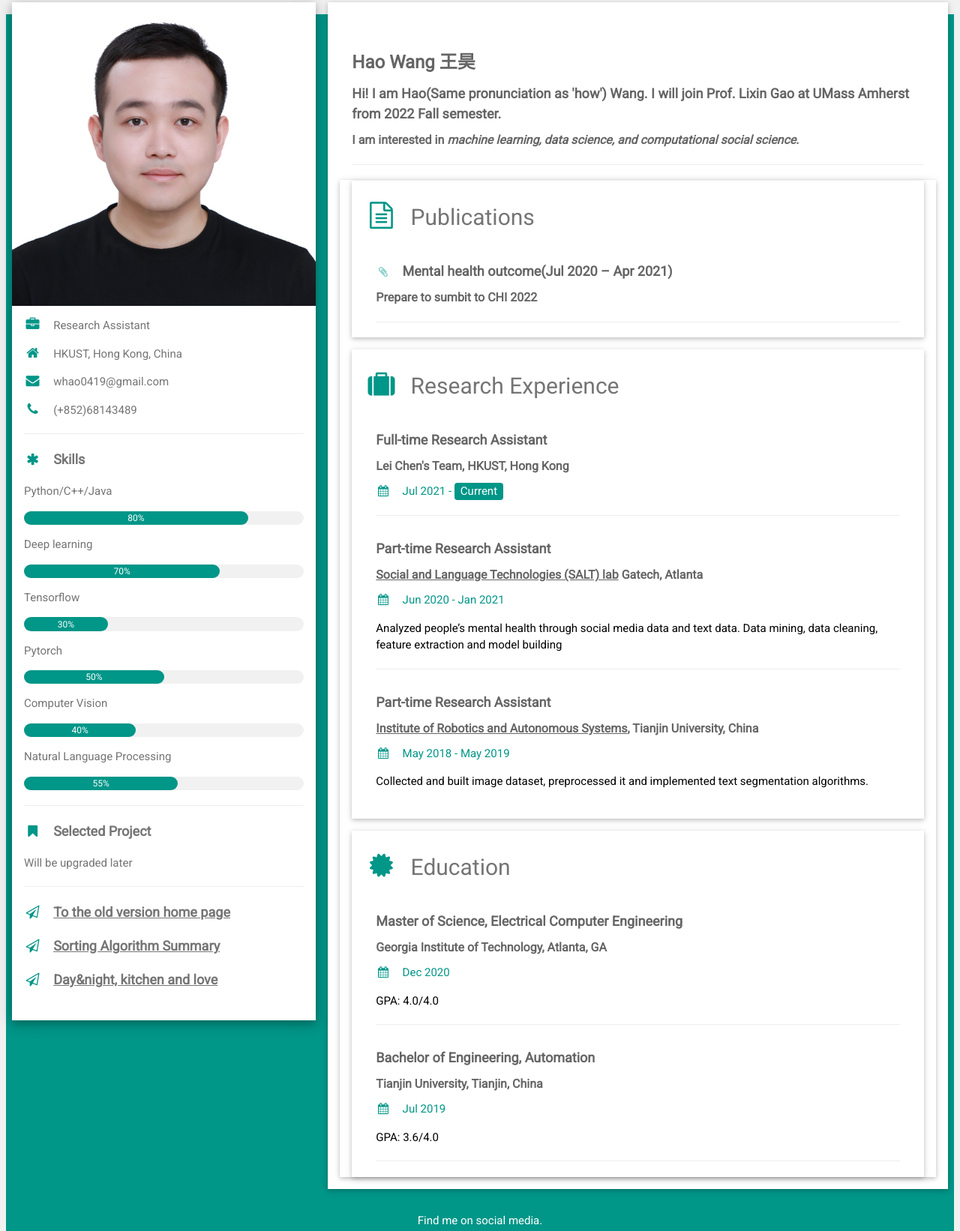
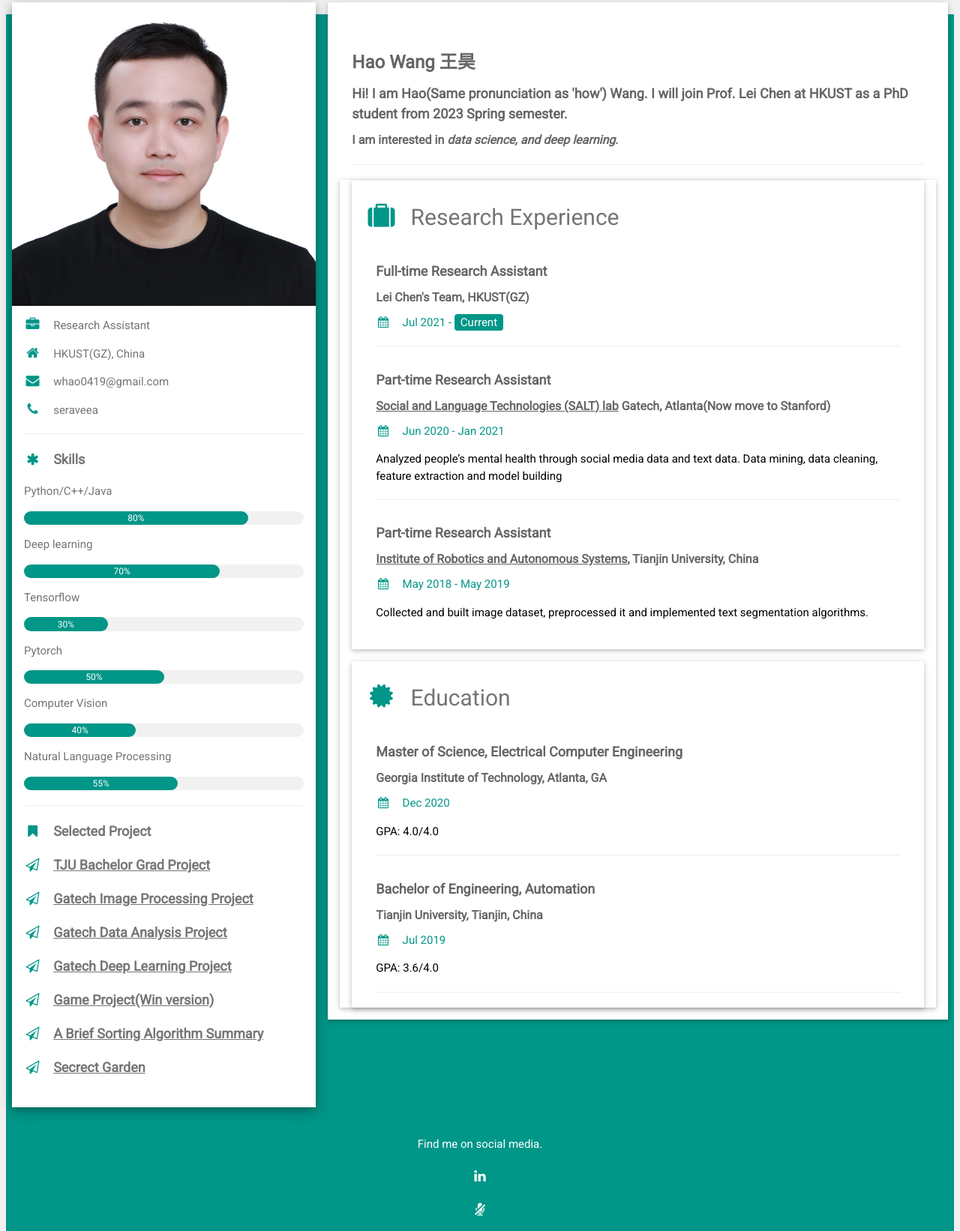
Before and after one commit to seraveea/seraveea.github.io, a plain HTML site: page index.html in a window 1280 px wide. Shown: the part 13-1655 px from the top of the page at 75% size. Drawn offline with nearby package versions, Linux system fonts and the light colour scheme.

Commit message:
new page

```diff
--- a/index.html
+++ b/index.html
@@ -29,9 +29,9 @@ html,body,h1,h2,h3,h4,h5,h6 {font-family: "Roboto", sans-serif}
         </div>
         <div class="w3-container">
           <p><i class="fa fa-briefcase fa-fw w3-margin-right w3-large w3-text-teal"></i>Research Assistant</p>
-          <p><i class="fa fa-home fa-fw w3-margin-right w3-large w3-text-teal"></i>HKUST, Hong Kong, China</p>
+          <p><i class="fa fa-home fa-fw w3-margin-right w3-large w3-text-teal"></i>HKUST(GZ), China</p>
           <p><i class="fa fa-envelope fa-fw w3-margin-right w3-large w3-text-teal"></i>whao0419@gmail.com</p>
-          <p><i class="fa fa-phone fa-fw w3-margin-right w3-large w3-text-teal"></i>(+852)68143489</p>
+          <p><i class="fa fa-phone fa-fw w3-margin-right w3-large w3-text-teal"></i>seraveea</p>
           <hr>
 
           <p class="w3-large"><b><i class="fa fa-asterisk fa-fw w3-margin-right w3-text-teal"></i>Skills</b></p>
@@ -73,11 +73,14 @@ html,body,h1,h2,h3,h4,h5,h6 {font-family: "Roboto", sans-serif}
           </div>
           <hr>
           <p class="w3-large"><b><i class="fa fa-bookmark fa-fw w3-margin-right w3-text-teal"></i>Selected Project</b></p>
-          <p>Will be upgraded later</p>
-          <hr>
-          <p class="w3-large"><b><a href=old_index.html><i class="fa fa-paper-plane-o fa-fw w3-margin-right w3-text-teal"></i>To the old version home page</a></b></p>
-          <p class="w3-large"><b><a href=sort_algorithm_summary.pdf><i class="fa fa-paper-plane-o fa-fw w3-margin-right w3-text-teal"></i>Sorting Algorithm Summary</a></b></p>
-          <p class="w3-large"><b><a href=dkl.html><i class="fa fa-paper-plane-o fa-fw w3-margin-right w3-text-teal"></i>Day&night, kitchen and love</a></b></p>
+          <p class="w3-large"><b><a href=bs_paper.pdf><i class="fa fa-paper-plane-o fa-fw w3-margin-right w3-text-teal"></i>TJU Bachelor Grad Project</a></b></p>
+          <p class="w3-large"><b><a href=dip_paper.pdf><i class="fa fa-paper-plane-o fa-fw w3-margin-right w3-text-teal"></i>Gatech Image Processing Project</a></b></p>
+          <p class="w3-large"><b><a href=Is_Lyft_really_cheaper_than_taxi.pdf><i class="fa fa-paper-plane-o fa-fw w3-margin-right w3-text-teal"></i>Gatech Data Analysis Project</a></b></p>
+          <p class="w3-large"><b><a href=8803_DLT_Final_Report.pdf><i class="fa fa-paper-plane-o fa-fw w3-margin-right w3-text-teal"></i>Gatech Deep Learning Project</a></b></p>
+          <p class="w3-large"><b><a href="https://drive.google.com/open?id=1dwBZgIMt_BAbwls52tX5PyYl1K-5RLFO"><i class="fa fa-paper-plane-o fa-fw w3-margin-right w3-text-teal"></i>Game Project(Win version)</a></b></p>
+          <!-- <p class="w3-large"><b><a href=old_index.html><i class="fa fa-paper-plane-o fa-fw w3-margin-right w3-text-teal"></i>To the old version home page</a></b></p> -->
+          <p class="w3-large"><b><a href=sort_algorithm_summary.pdf><i class="fa fa-paper-plane-o fa-fw w3-margin-right w3-text-teal"></i>A Brief Sorting Algorithm Summary</a></b></p>
+          <p class="w3-large"><b><a href=other.html><i class="fa fa-paper-plane-o fa-fw w3-margin-right w3-text-teal"></i>Secrect Garden</a></b></p>
           <!-- <p class="w3-large w3-text-theme"><b><i class="fa fa-globe fa-fw w3-margin-right w3-text-teal"></i>Languages</b></p>
           <p>English</p>
           <div class="w3-light-grey w3-round-xlarge">
@@ -106,15 +109,15 @@ html,body,h1,h2,h3,h4,h5,h6 {font-family: "Roboto", sans-serif}
         <h2 class="w3-text-grey w3-padding-16"></h2>
         <div class="w3-container">
           <h3 class="w3-opacity"><b>Hao Wang 王昊</b>
-          <h5 class="w3-opacity"><b>Hi! I am Hao(Same pronunciation as 'how') Wang. I will join Prof. Lixin Gao at UMass Amherst from 2022 Fall semester. </b></h5>
-          <h6 class="w3-opacity"><b>I am interested in <strong><em>machine learning, data science, and computational social science</em></strong>.</b></h6>
+          <h5 class="w3-opacity"><b>Hi! I am Hao(Same pronunciation as 'how') Wang. I will join Prof. Lei Chen at HKUST as a PhD student from 2023 Spring semester. </b></h5>
+          <h6 class="w3-opacity"><b>I am interested in <strong><em>data science, and deep learning</em></strong>.</b></h6>
           <p></p>
           <hr>
         </div>
         <div class="w3-container w3-card w3-white w3-margin-bottom">
 
 
-          <div class="w3-container w3-card w3-white w3-margin-bottom">
+          <!-- <div class="w3-container w3-card w3-white w3-margin-bottom">
             <h2 class="w3-text-grey w3-padding-16"><i class="fa fa-file-text-o fa-fw w3-margin-right w3-xxlarge w3-text-teal" aria-hidden="true"></i>Publications</h2>
             <div class="w3-container">
               <h5 class="w3-opacity"><i class="fa fa-paperclip fa-fw w3-margin-right w3-medium w3-text-teal" aria-hidden="true"></i><b>Mental health outcome(Jul 2020 – Apr 2021) </b></h5>
@@ -122,20 +125,20 @@ html,body,h1,h2,h3,h4,h5,h6 {font-family: "Roboto", sans-serif}
               <p></p>
               <hr>
             </div>
-          </div>
+          </div> -->
 
       <div class="w3-container w3-card w3-white w3-margin-bottom">
         <h2 class="w3-text-grey w3-padding-16"><i class="fa fa-suitcase fa-fw w3-margin-right w3-xxlarge w3-text-teal"></i>Research Experience</h2>
         <div class="w3-container">
           <h5 class="w3-opacity"><b>Full-time Research Assistant </b></h5>
-          <h6 class="w3-opacity"><b>Lei Chen's Team, HKUST, Hong Kong </b></h6>
+          <h6 class="w3-opacity"><b>Lei Chen's Team, HKUST(GZ)</b></h6>
           <h7 class="w3-text-teal"><i class="fa fa-calendar fa-fw w3-margin-right"></i>Jul 2021 - <span class="w3-tag w3-teal w3-round">Current</span></h7>
           <p></p>
           <hr>
         </div>
         <div class="w3-container">
           <h5 class="w3-opacity"><b>Part-time Research Assistant</b></h5>
-          <h6 class="w3-opacity"><b><a href=https://www.cc.gatech.edu/~dyang888/group.html>Social and Language Technologies (SALT) lab</a> Gatech, Atlanta</b></h6>
+          <h6 class="w3-opacity"><b><a href=https://cs.stanford.edu/~diyiy/group.html>Social and Language Technologies (SALT) lab</a> Gatech, Atlanta(Now move to Stanford)</b></h6>
           <h7 class="w3-text-teal"><i class="fa fa-calendar fa-fw w3-margin-right"></i>Jun 2020 - Jan 2021</h7>
           <p>Analyzed people’s mental health through social media data and text data. Data mining, data cleaning, feature extraction and model building</p>
           <hr>
@@ -183,7 +186,8 @@ html,body,h1,h2,h3,h4,h5,h6 {font-family: "Roboto", sans-serif}
   <!-- <i class="fa fa-snapchat w3-hover-opacity"></i> -->
   <!-- <i class="fa fa-pinterest-p w3-hover-opacity"></i> -->
   <!-- <i class="fa fa-twitter w3-hover-opacity"></i> -->
-  <i class="fa fa-linkedin w3-hover-opacity" href="https://www.linkedin.com/in/hao-wang-3b2a301a1/" target="_blank"></i>
+  <p class="w3-large"><b><a href="https://www.linkedin.com/in/hao-wang-3b2a301a1/"><i class="fa fa-linkedin w3-hover-opacity"></i></a></b></p>
+  <p class="w3-large"><b><a href=covid.html><i class="fa fa-microphone-slash w3-hover-opacity"></i></a></b></p>
   <p>Powered by <a href="https://www.w3schools.com/w3css/default.asp" target="_blank">w3.css</a></p>
 </footer>
 
```
Also changed, not shown: covid.html (added, +46 -0 lines), other.html (renamed from dkl.html), 2 other files.
